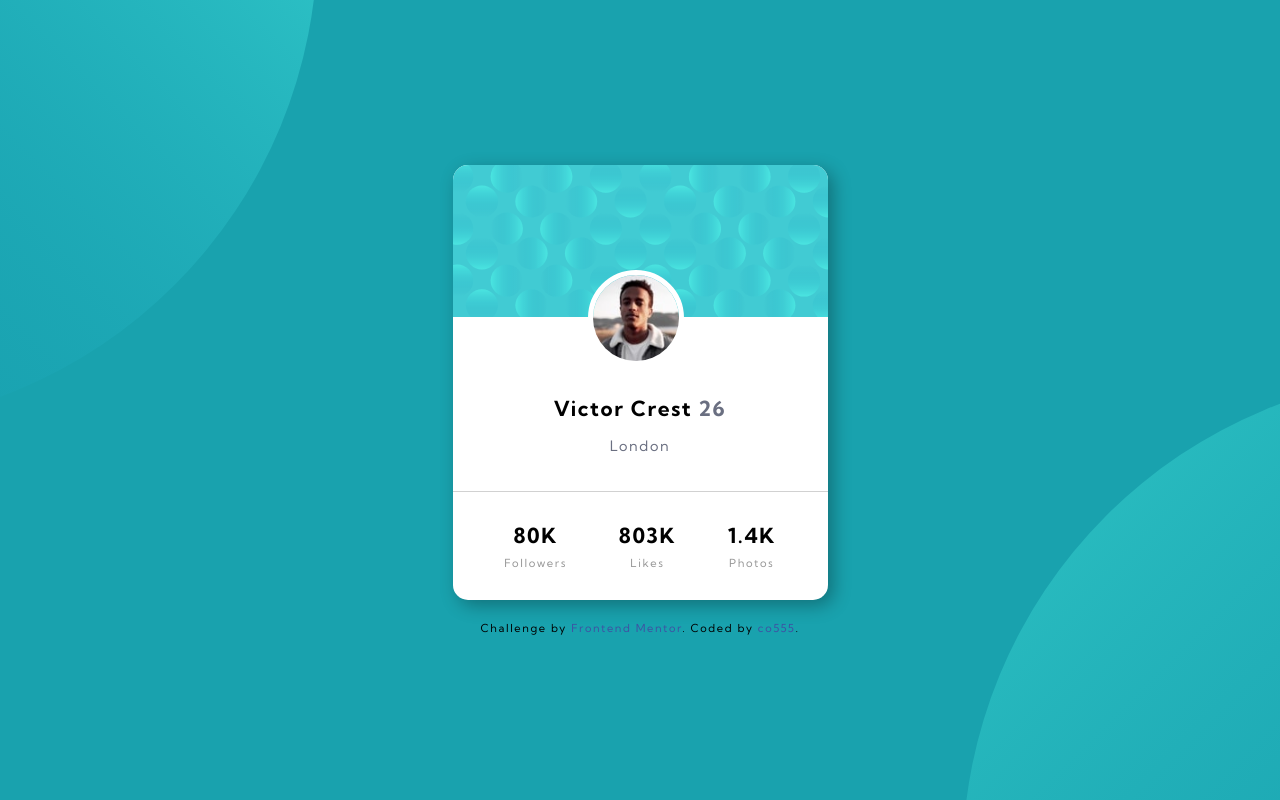
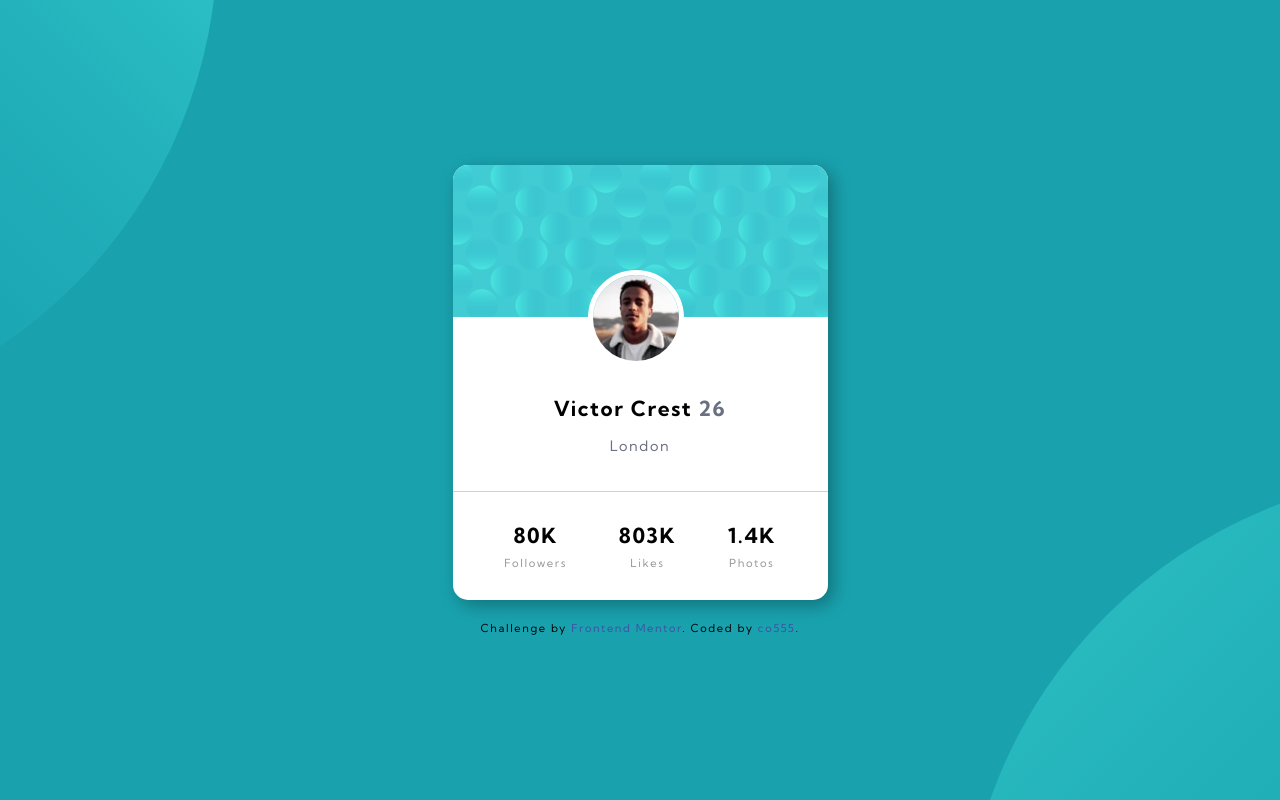
Before and after one commit to Taavi-Univer/profile-card-component, a plain HTML site: page index.html in a window 1280 px wide. Drawn offline with Linux system fonts and the light colour scheme.

Commit message:
Add files via upload

```diff
--- a/style.css
+++ b/style.css
@@ -9,8 +9,8 @@
 body {
   width: 100vw;
   height: 100vh;
-  background: url("images/bg-pattern-top.svg") no-repeat left -660px top -550px,
-    url("images/bg-pattern-bottom.svg") no-repeat right -660px bottom -550px
+  background: url("images/bg-pattern-top.svg") no-repeat left -760px top -550px,
+    url("images/bg-pattern-bottom.svg") no-repeat right -660px bottom -650px
       hsl(185, 75%, 39%);
   font-family: "Kumbh Sans", sans-serif;
   font-size: 18px;
```
